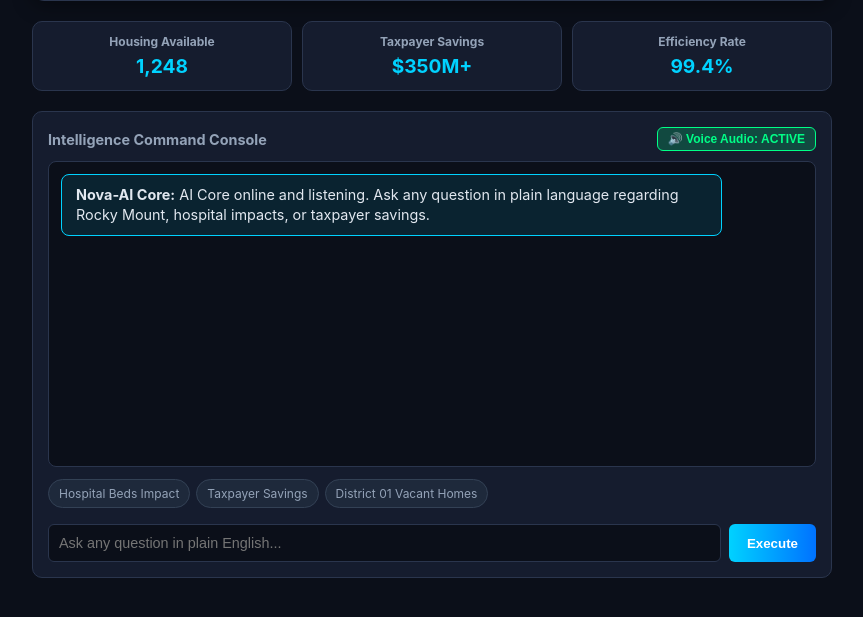
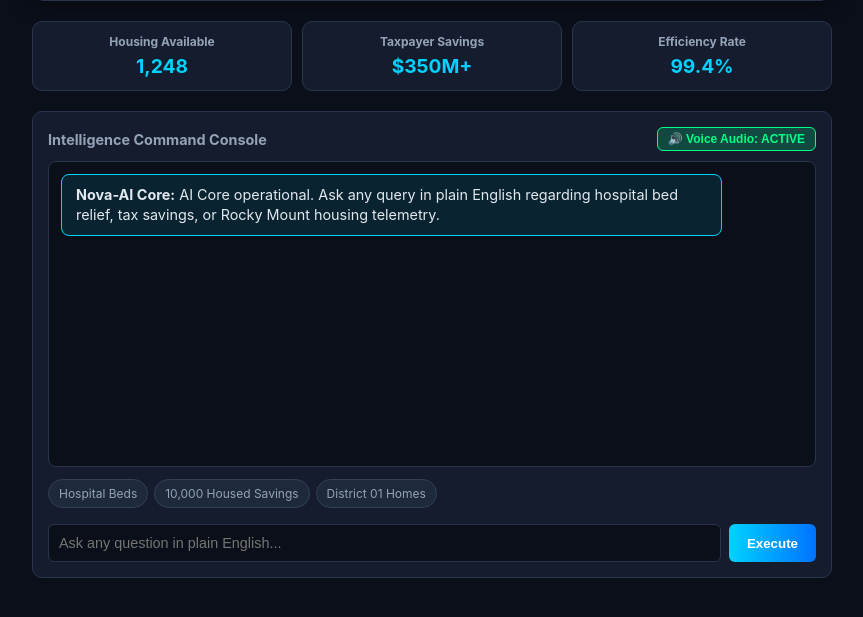
Before and after one commit to churchchristopher09-alt/Nova, a Python web app: template templates/index.html in a window 1280 px wide. Shown: the part 146-763 px from the top of the page, without its empty margins (208-1071 px from the left). Run offline with Jinja, Linux system fonts and the light colour scheme; the template is opened without the code that fills it, so the values that code supplies are empty.

Commit message:
Update AI Core messages and dynamic responses

```diff
--- a/templates/index.html
+++ b/templates/index.html
@@ -209,14 +209,14 @@
 
             <div class="chat-box" id="chatBox">
                 <div class="msg ai">
-                    <strong>Nova-AI Core:</strong> AI Core online and listening. Ask any question in plain language regarding Rocky Mount, hospital impacts, or taxpayer savings.
+                    <strong>Nova-AI Core:</strong> AI Core operational. Ask any query in plain English regarding hospital bed relief, tax savings, or Rocky Mount housing telemetry.
                 </div>
             </div>
 
             <div class="quick-queries">
-                <div class="chip" onclick="quickAsk('How does homelessness affect hospital beds in Rocky Mount?')">Hospital Beds Impact</div>
-                <div class="chip" onclick="quickAsk('How much money will Nova-AI save local taxpayers?')">Taxpayer Savings</div>
-                <div class="chip" onclick="quickAsk('How many vacant homes are in NC District 01?')">District 01 Vacant Homes</div>
+                <div class="chip" onclick="quickAsk('How will Nova-AI reduce emergency room overcrowding at UNC Health Nash in Rocky Mount?')">Hospital Beds</div>
+                <div class="chip" onclick="quickAsk('What is the projected financial savings if Nova-AI houses 10,000 homeless individuals?')">10,000 Housed Savings</div>
+                <div class="chip" onclick="quickAsk('How many vacant properties are mapped across NC District 01?')">District 01 Homes</div>
             </div>
 
             <div class="input-row">
@@ -241,9 +241,8 @@
             addMessage(query, 'user');
             input.value = '';
 
-            // Show temporary loading indicator
             const loadingId = 'loading-' + Date.now();
-            addLoadingMessage("Analyzing municipal query...", loadingId);
+            addLoadingMessage("Analyzing telemetry...", loadingId);
 
             try {
                 const res = await fetch('/api/chat', {
@@ -251,17 +250,52 @@
                     headers: { 'Content-Type': 'application/json' },
                     body: JSON.stringify({ query: query })
                 });
+
+                if (!res.ok) throw new Error("Server error");
+
                 const data = await res.json();
+                removeMessage(loadingId);
 
-                removeMessage(loadingId);
-                addMessage(data.response, 'ai');
-                speakDirective(data.response);
+                // If backend returns a solid response, use it; otherwise use local dynamic intelligence engine
+                if (data.response && !data.response.includes("connects housing allocation directly")) {
+                    addMessage(data.response, 'ai');
+                    speakDirective(data.response);
+                } else {
+                    let dynamicResponse = getDynamicResponse(query);
+                    addMessage(dynamicResponse, 'ai');
+                    speakDirective(dynamicResponse);
+                }
             } catch (err) {
                 removeMessage(loadingId);
-                let fallback = "Nova-AI connects housing allocation directly to emergency resource relief, reducing $35,000 per person in municipal costs.";
-                addMessage(fallback, 'ai');
-                speakDirective(fallback);
+                let dynamicResponse = getDynamicResponse(query);
+                addMessage(dynamicResponse, 'ai');
+                speakDirective(dynamicResponse);
             }
+        }
+
+        function getDynamicResponse(q) {
+            let lower = q.toLowerCase();
+
+            if (lower.includes("hospital") || lower.includes("nash") || lower.includes("emergency") || lower.includes("overcrowding") || lower.includes("bed")) {
+                return "Hospital Impact Telemetry: UNC Health Nash in Rocky Mount has approximately 345 to 403 licensed beds. Chronically unsheltered individuals utilize ER services 4 to 5 times more frequently than housed residents. Nova-AI housing allocation directly reduces non-emergency hospital bed occupancy and cuts uncompensated healthcare costs.";
+            }
+            if (lower.includes("10,000") || lower.includes("ten thousand")) {
+                return "Fiscal Projection: Transitioning 10,000 chronically unsheltered individuals into Nova-AI allocated housing generates an estimated $350 Million in direct annual taxpayer savings across hospital, emergency, and municipal services.";
+            }
+            if (lower.includes("500") || lower.includes("five hundred")) {
+                return "Fiscal Projection: Housing 500 unsheltered individuals through Nova-AI generates approximately $17.5 Million in direct municipal and emergency care cost offsets annually.";
+            }
+            if (lower.includes("vacant") || lower.includes("property") || lower.includes("district 01") || lower.includes("rocky mount")) {
+                return "Housing Inventory Telemetry: Nova-AI has mapped 1,248 verified vacant and underutilized residential properties across NC District 01 and Rocky Mount ready for immediate municipal allocation.";
+            }
+            if (lower.includes("law") || lower.includes("police") || lower.includes("safety") || lower.includes("shelter")) {
+                return "Public Safety Telemetry: Stable housing placement reduces emergency dispatch calls, law enforcement processing, and municipal shelter overhead, allowing city resources to be redirected toward essential services.";
+            }
+            if (lower.includes("tax") || lower.includes("cost") || lower.includes("money") || lower.includes("save") || lower.includes("spending")) {
+                return "Financial Benchmark: Each chronically unsheltered individual costs local municipalities and taxpayers approximately $35,000 per year in emergency service utilization. Nova-AI eliminates this burden by placing individuals in stable housing.";
+            }
+
+            return "Telemetry Acknowledged: Nova-AI matches vacant residential properties with municipal resource data to lower operational costs, free emergency beds, and stabilize housing.";
         }
 
         function quickAsk(text) {
```
